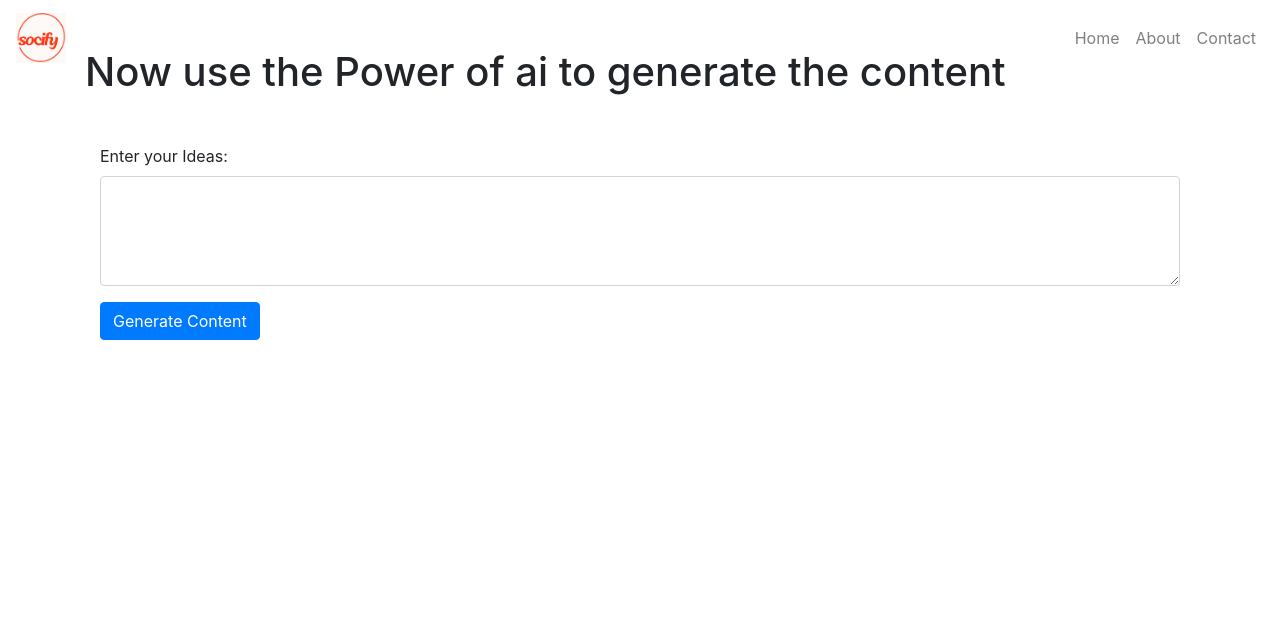
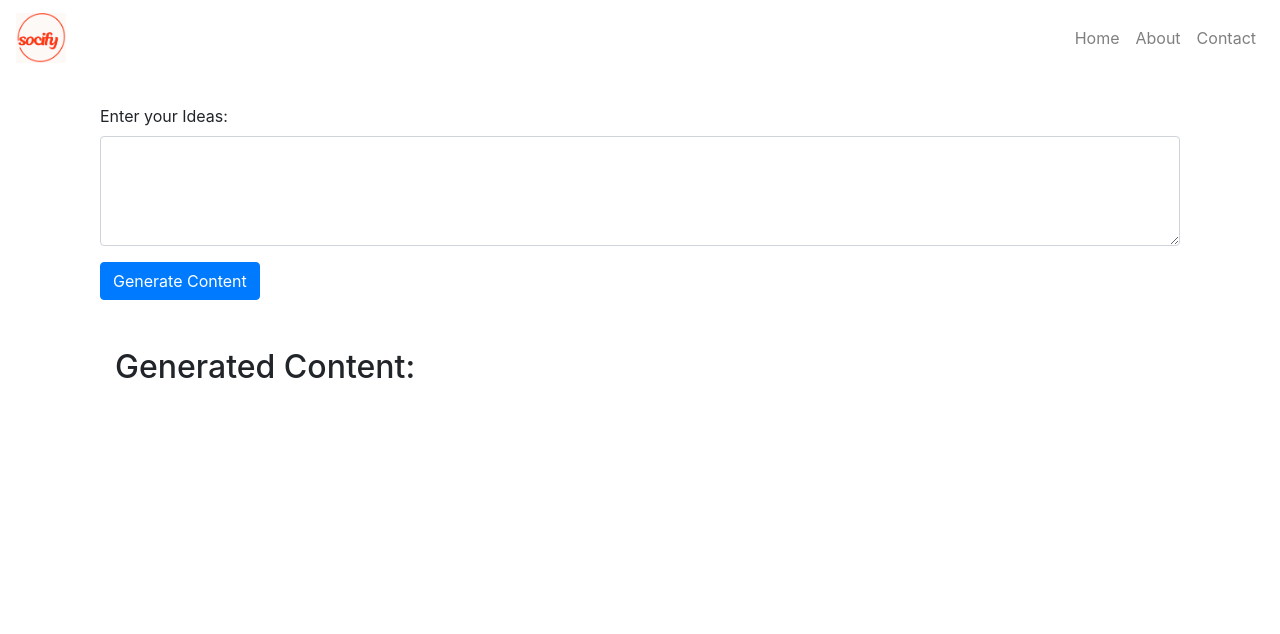
Before and after one commit to abhiiiish/webhook-testing, a Python web app: template templates/index.html in a window 1280 px wide. Shown: the top 634 px of the page. Run offline with Jinja, Linux system fonts and the light colour scheme; the template is opened without the code that fills it, so the values that code supplies are empty; some libraries are stand-ins or nearby versions.

Commit message:
Update index.html
updated

```diff
--- a/templates/index.html
+++ b/templates/index.html
@@ -10,7 +10,7 @@
     <!-- Bootstrap CSS -->
     <link rel="stylesheet" href="https://stackpath.bootstrapcdn.com/bootstrap/4.3.1/css/bootstrap.min.css">
     <!-- Custom styles -->
-    <link rel="stylesheet" href="../static/main.css">
+    <link rel="stylesheet" href="../static/style.css">
 </head>
 
 <body>
@@ -45,22 +45,11 @@
     <!-- Body Content -->
     <div class="container">
 
-        <section class="my-5">
-            <div>
-
-                <h1>Now use the Power of ai to generate the content</h1>
-
-
-            </div>
-        </section>
-
-
-        <section class="my-5">
+       <section class="my-5">
             <div class="container mt-5">
 
-
                 <!-- User Input Form -->
-                <form method="POST" action="/">
+                <form method="POST" action="/generate_content">
                     <div class="form-group">
                         <label for="user_input">Enter your Ideas:</label>
                         <textarea class="form-control" name="user_input" rows="4" cols="45"></textarea>
@@ -73,7 +62,18 @@
             </div>
         </section>
 
+        <section>
+            <div class="container">
+                <section class="my-5">
+                    <div class="container mt-5">
+                        <h2>Generated Content:</h2>
+                        <pre>{{ json_response | safe }}</pre>
+                    </div>
+                </section>
+            </div>
+        </section>
     </div>
+
 
 
 
```
